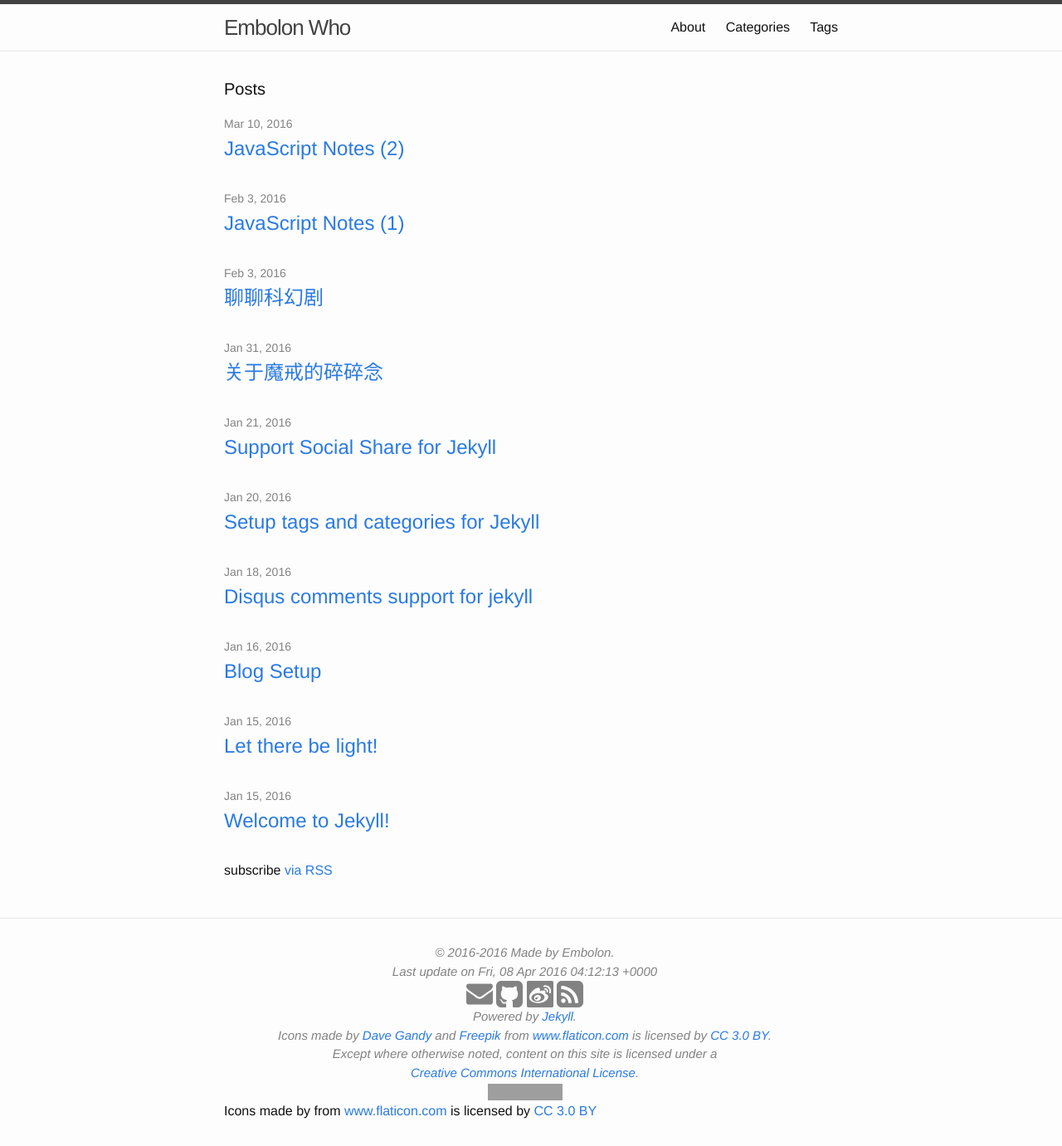
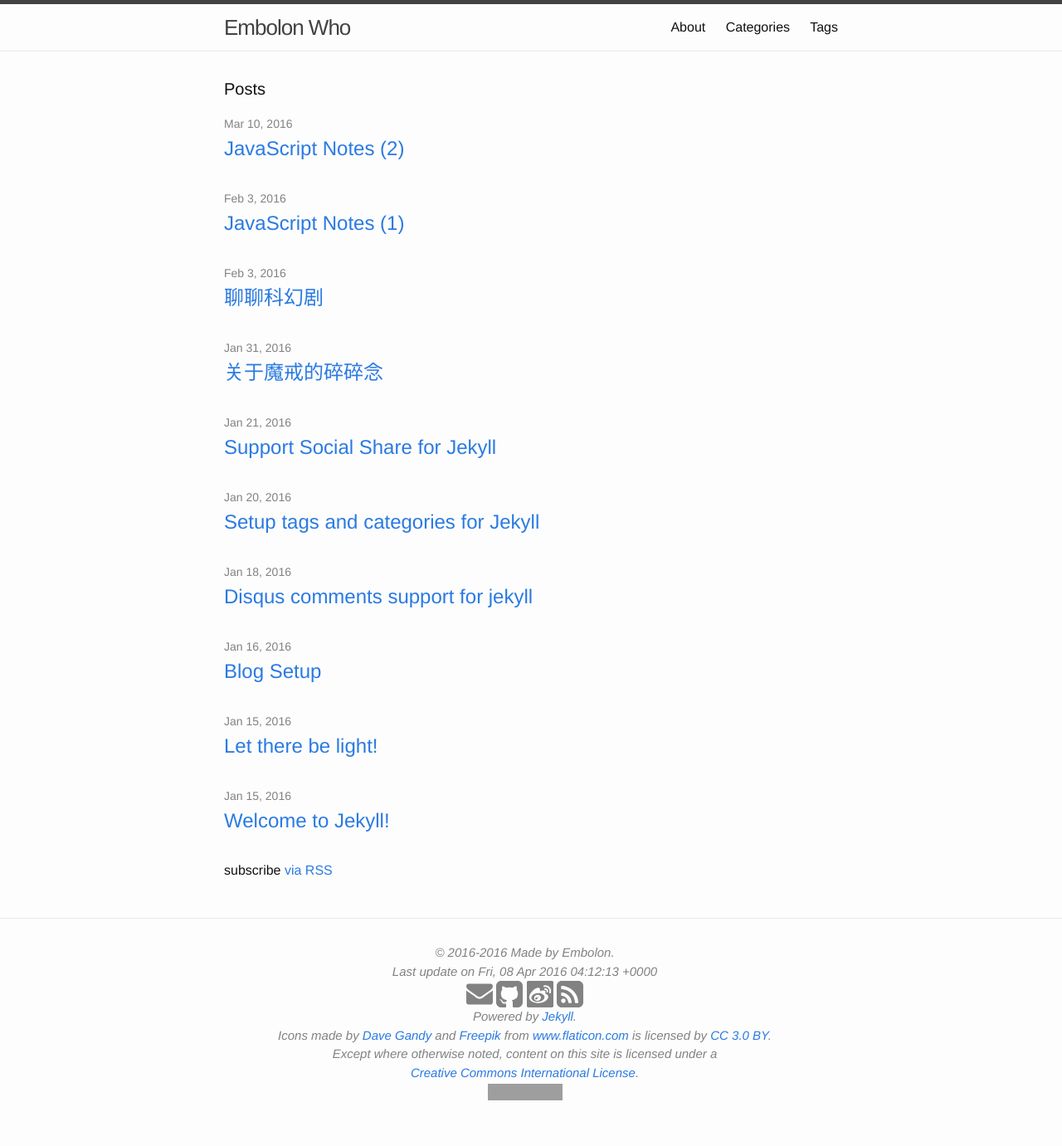
Before and after one commit to embolon/embolon.github.io, a Jekyll site: the page built from index.html, in a window 1280 px wide. Shown: the whole page at 83% size. Built offline with Jekyll 4.4.1, drawn with Linux system fonts in a browser that asks for light colours; after the commit the page ends 1357 px from its top, so only the background shows below that; grey boxes are pictures that could not be loaded.

Commit message:
fix of footer

```diff
--- a/_includes/footer.html
+++ b/_includes/footer.html
@@ -12,8 +12,6 @@
        <div>Powered by <a href="http://jekyllrb.com" rel="nofollow">Jekyll</a>.<br/>Icons made by <a href="http://www.flaticon.com/authors/dave-gandy" title="Dave Gandy">Dave Gandy</a> and <a href="http://www.freepik.com" title="Freepik">Freepik</a> from <a href="http://www.flaticon.com" title="Flaticon">www.flaticon.com</a> is licensed by <a href="http://creativecommons.org/licenses/by/3.0/" title="Creative Commons BY 3.0" target="_blank">CC 3.0 BY</a>.<br/>Except where otherwise noted, content on this site is licensed under a<br/><a rel="license" href="http://creativecommons.org/licenses/by-nc-sa/4.0/">Creative Commons International License</a>.<br/><a rel="license" href="http://creativecommons.org/licenses/by-nc-sa/4.0/"><img alt="Creative Commons License" style="border-width:0" src="https://i.creativecommons.org/l/by-nc-sa/4.0/80x15.png" /></a></div>
     </div>
 
-    <div>Icons made by  from <a href="http://www.flaticon.com" title="Flaticon">www.flaticon.com</a> is licensed by <a href="http://creativecommons.org/licenses/by/3.0/" title="Creative Commons BY 3.0" target="_blank">CC 3.0 BY</a></div>
-
   </div>
 
 </footer>
```
